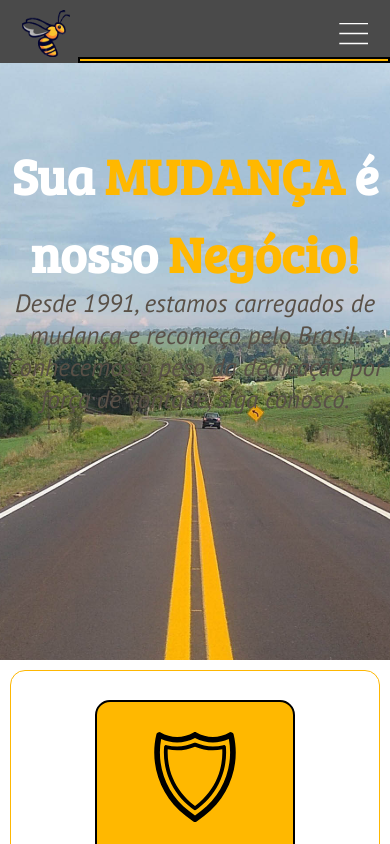
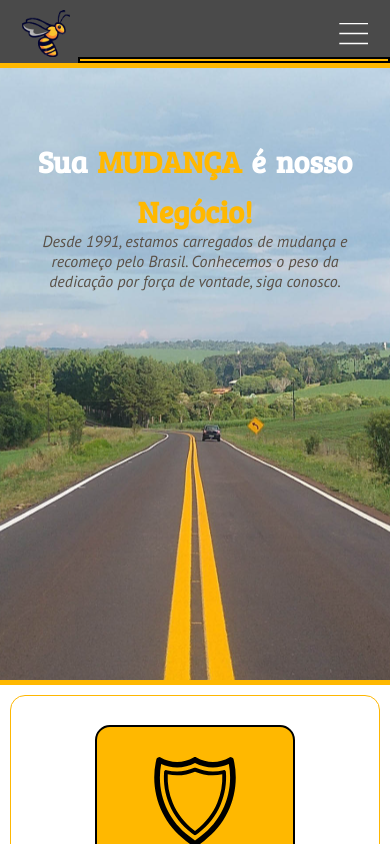
Before and after one commit to PauloBezz/ChangeBee, a React (Vite) app: page / in a window 390 px wide. Shown: the top 844 px of the page. Built offline with nearby package versions, Linux system fonts and the light colour scheme; a web font is replaced by a local one.

Commit message:
fix: responsive Main

```diff
--- a/src/components/Main/styles.module.css
+++ b/src/components/Main/styles.module.css
@@ -4,18 +4,21 @@
 
 .container {
     width: 100%;
-    height: 597px;
+    height: 622px;
     display: flex;
     justify-content: center;
     text-align: center;
+    background-color: #FFB800;
 }
 
 .image {
     width: 100%;
-    height: 597px;
+    height: 612px;
+    margin-top: 5px;
     background-image: url('../../assets/imagem-fundo.svg');
     background-repeat: no-repeat;
     background-position: center;
+    background-color: black;
 }
 
 .texts {
@@ -49,3 +52,35 @@
     font-style: italic;
     color: #595047;
 }
+
+@media screen and (max-width: 720px) {
+    .texts {
+        padding: 0px 20px;
+    }
+
+    .title {
+        font-size: 40px;
+    }
+
+    .white {
+        font-size: 40px;
+    }
+
+    .subtitle {
+        font-size: 20px;
+    }
+}
+
+@media screen and (max-width: 500px) {
+    .title {
+        font-size: 30px;
+    }
+
+    .white {
+        font-size: 30px;
+    }
+
+    .subtitle {
+        font-size: 16px;
+    }
+}
```
